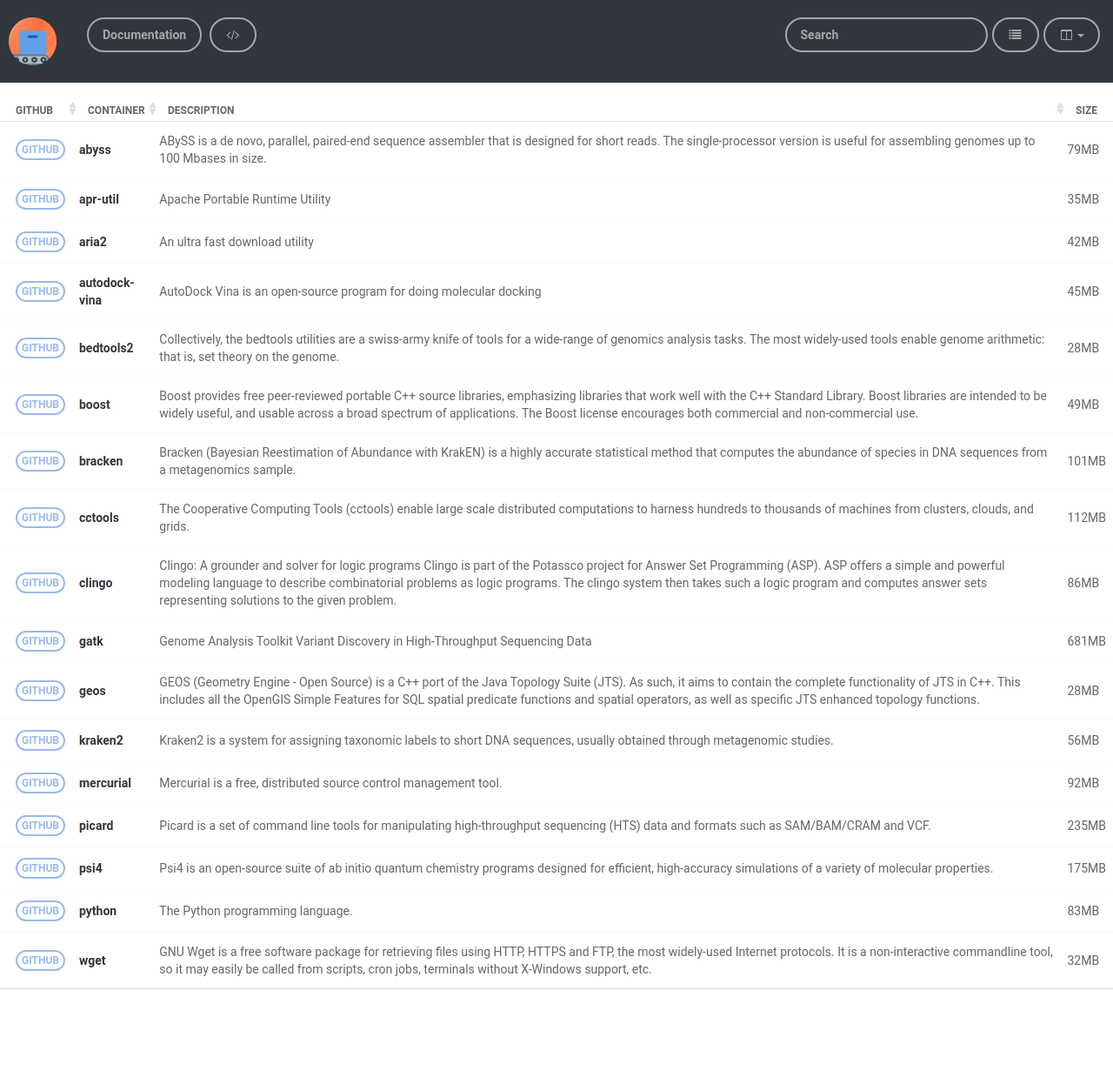
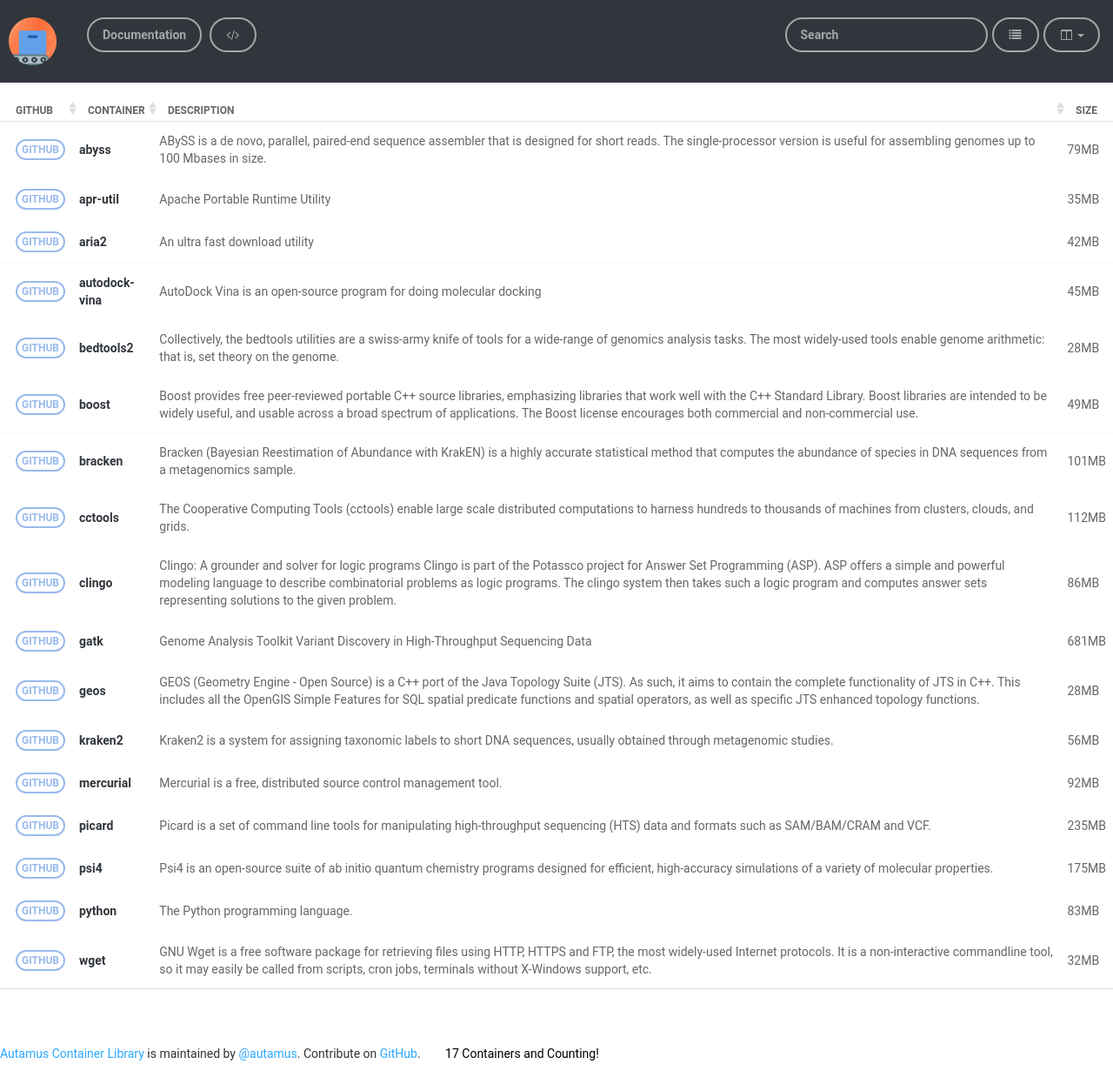
Before and after one commit to autamus/registry, a Jekyll site: the page built from pages/index.md, in a window 1280 px wide. Shown: the whole page at 87% size. Built offline with Jekyll 4.4.1, drawn with Linux system fonts in a browser that asks for light colours; nearby versions of some CDN libraries; before the commit the page ends 1208 px from its top, so only the background shows below that.

Commit message:
Include Footer in new spot

```diff
--- a/_includes/page-footer.html
+++ b/_includes/page-footer.html
@@ -1,4 +1,4 @@
-<footer class="site-footer" style="margin: 0 auto">
+<footer class="site-footer" style="margin: auto; margin-bottom: 25px;">
   <span class="site-footer-owner"><a target="_blank" href="{{ site.baseurl }}/">{{ site.title }}</a> is maintained by <a href="{{ site.maintainer_url }}">{{ site.maintainer }}</a>.</span>
   <span class="site-footer-credits">Contribute on <a target="_blank" href="{{ site.repo }}">GitHub</a>.</span>
   <span style="color:black;margin-left:25px" id="message">{{ site.library.size }} Containers and Counting!</span>
--- a/_layouts/table.html
+++ b/_layouts/table.html
@@ -7,5 +7,6 @@
     <section class="main-content" style='max-width:100%; padding:0px'>
       {{ content }}
     </section>
+    {% include page-footer.html %}
   </body>
 </html>
```
